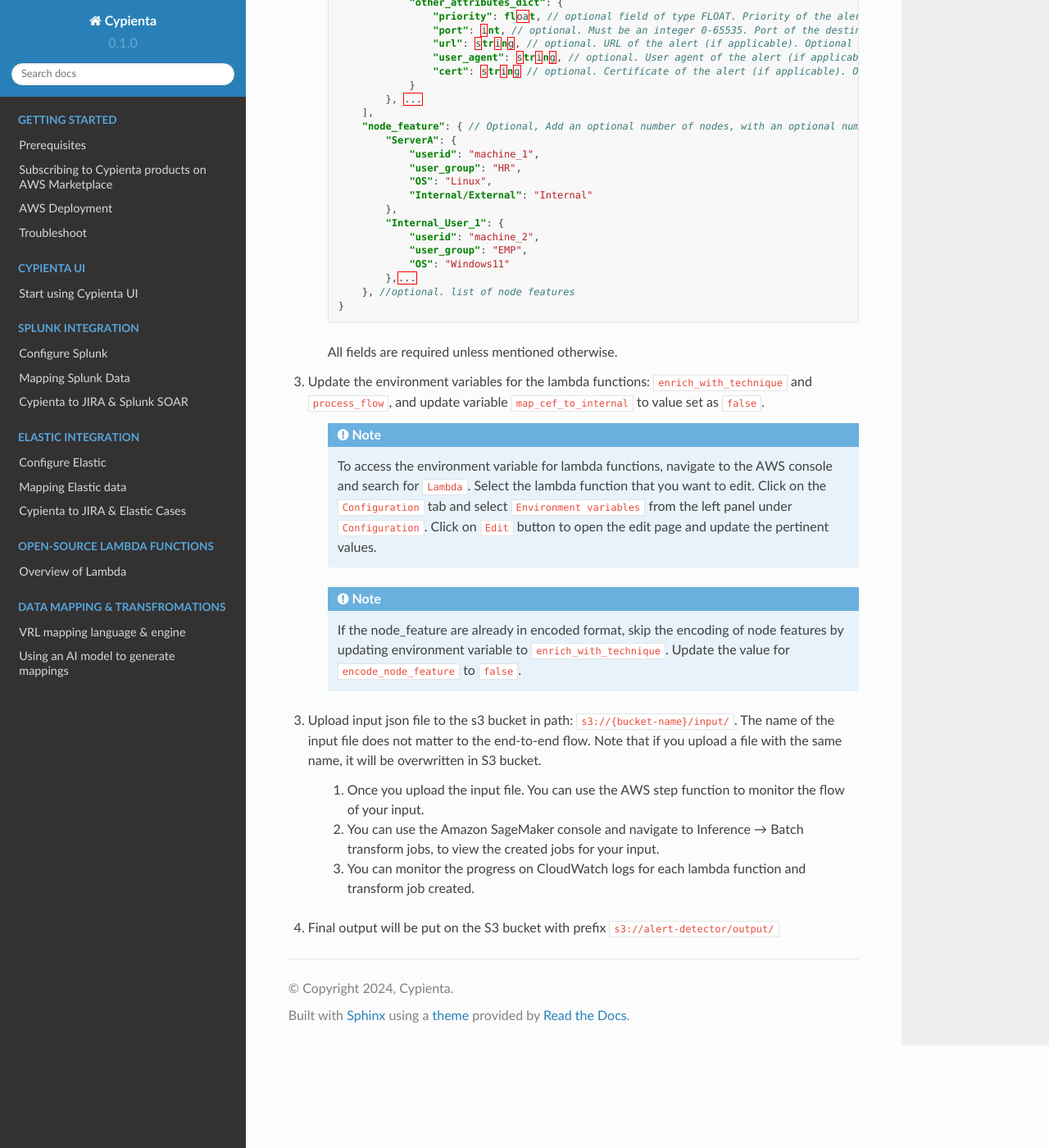
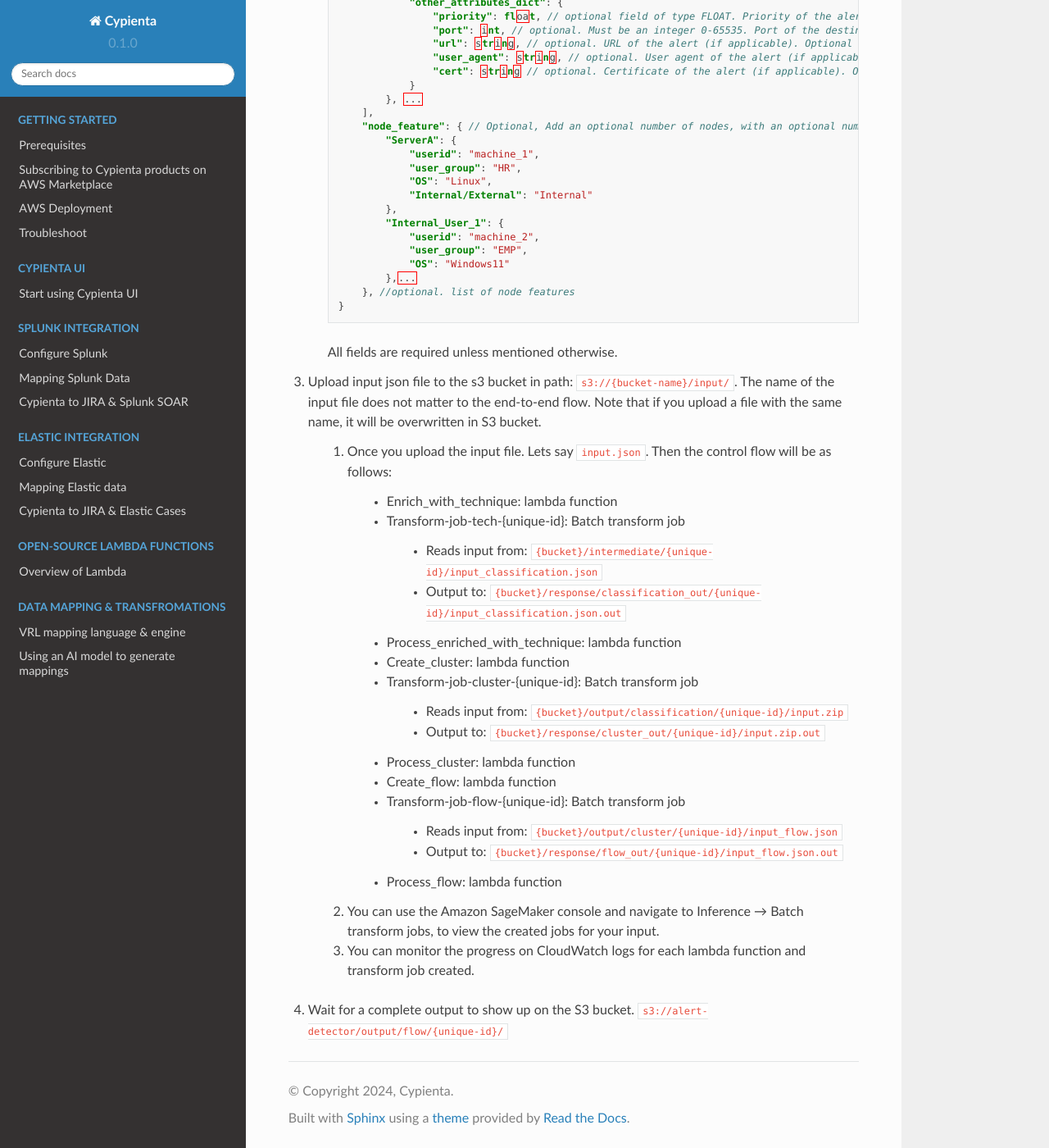
Before and after one commit to cypienta/docs, a Sphinx documentation site: the page built from docs/source/getting_started/end_to_end_test.rst, in a window 1280 px wide and 1400 px high, scrolled down 953 px. Shown: the whole window at 82% size. Built offline with Sphinx 7.4.7 and the Read the Docs theme 2.0.0, drawn with Linux system fonts in a browser that asks for light colours; pages that are not in the unit, such as notebooks, are missing from menus; some of the changed text lies outside the part shown.

Commit message:
Revert "CD-53 add flag for direct internal input"
This reverts commit 8f4b66268b3bc9eb3ec7cba4818d6465878bf03f.

```diff
--- a/docs/source/getting_started/end_to_end_test.rst
+++ b/docs/source/getting_started/end_to_end_test.rst
@@ -1,8 +1,8 @@
-End to End Test (non CEF input format)
+End to End Test
 ==================================================
 
 How to test end-to-end
-----------------------
+--------------------------
 
 1. Navigate to the AWS console and search for ``S3``. Select the S3 bucket
    that you created, and click on ``Create folder``. Set the name of the folder as ``input`` and create the folder.
@@ -72,21 +72,34 @@
 
     All fields are required unless mentioned otherwise.
 
-3. Update the environment variables for the lambda functions: ``enrich_with_technique`` and ``process_flow``, and update variable ``map_cef_to_internal`` to value set as ``false``.
-
-    .. note::
-        To access the environment variable for lambda functions, navigate to the AWS console and search for ``Lambda``. Select the lambda function that you want to edit. Click on the ``Configuration`` tab and select ``Environment variables``
-        from the left panel under ``Configuration``. Click on ``Edit`` button to open the edit page and update the pertinent values.
-
-    .. note::
-        If the node_feature are already in encoded format, skip the encoding of node features by updating environment variable to ``enrich_with_technique``. Update the value for ``encode_node_feature`` to ``false``.
-
 3. Upload input json file to the s3 bucket in path: ``s3://{bucket-name}/input/``. The name of the input file does not matter to the end-to-end flow. Note that if you upload a file with the same name, it will be overwritten in S3 bucket.
 
-    1. Once you upload the input file. You can use the AWS step function to monitor the flow of your input.
+    1. Once you upload the input file. Lets say ``input.json``. Then the control flow will be as follows:
+
+        -  Enrich_with_technique: lambda function
+        -  Transform-job-tech-{unique-id}: Batch transform job
+
+            -  Reads input from: ``{bucket}/intermediate/{unique-id}/input_classification.json``
+            -  Output to: ``{bucket}/response/classification_out/{unique-id}/input_classification.json.out``
+
+        -  Process_enriched_with_technique: lambda function
+        -  Create_cluster: lambda function
+        -  Transform-job-cluster-{unique-id}: Batch transform job
+
+            -  Reads input from: ``{bucket}/output/classification/{unique-id}/input.zip``
+            -  Output to: ``{bucket}/response/cluster_out/{unique-id}/input.zip.out``
+
+        -  Process_cluster: lambda function
+        -  Create_flow: lambda function
+        -  Transform-job-flow-{unique-id}: Batch transform job
+
+            -  Reads input from: ``{bucket}/output/cluster/{unique-id}/input_flow.json``
+            -  Output to: ``{bucket}/response/flow_out/{unique-id}/input_flow.json.out``
+
+        -  Process_flow: lambda function
 
     2. You can use the Amazon SageMaker console and navigate to Inference → Batch transform jobs, to view the created jobs for your input.
 
     3. You can monitor the progress on CloudWatch logs for each lambda function and transform job created.
 
-4. Final output will be put on the S3 bucket with prefix ``s3://alert-detector/output/``
+4. Wait for a complete output to show up on the S3 bucket. ``s3://alert-detector/output/flow/{unique-id}/``
--- a/docs/source/index.rst
+++ b/docs/source/index.rst
@@ -55,9 +55,3 @@
 
     vrl/transform
     vrl/ai
-
-.. toctree::
-    :maxdepth: 1
-    :caption: Test with custom input (non CEF input format)
-
-    getting_started/end_to_end
```
